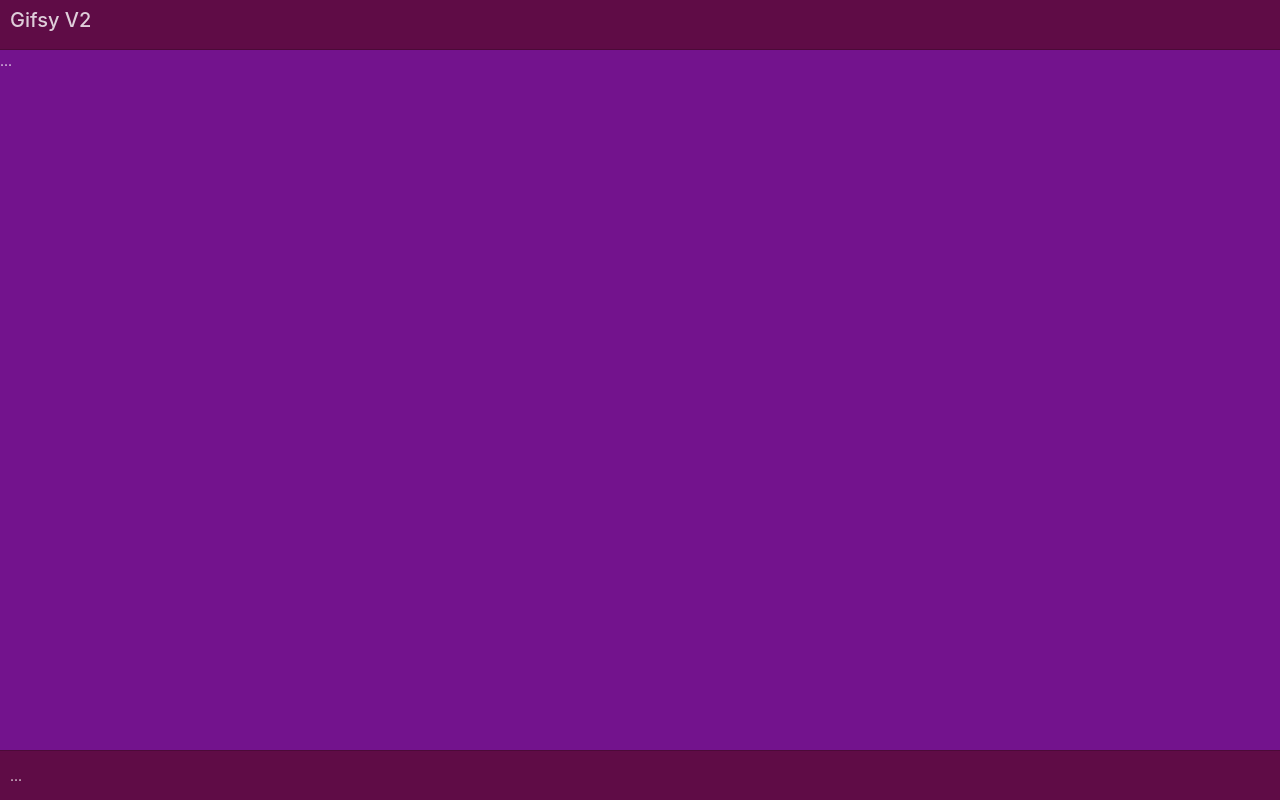
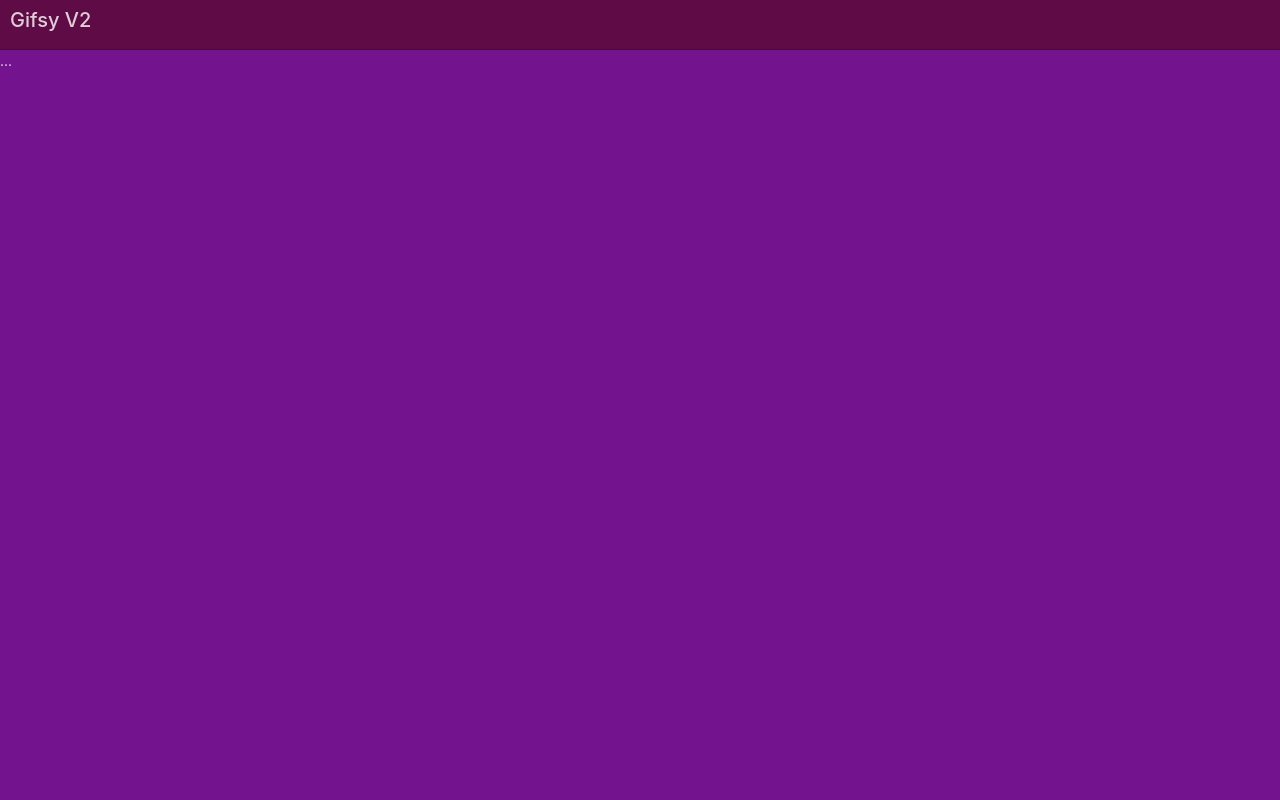
Before and after one commit to devramsean0/gifsyv2web, a plain HTML site: page template.html in a window 1280 px wide. Drawn offline with Linux system fonts and the light colour scheme; files whose address does not match are found by name.

Commit message:
Update template.html

```diff
--- a/template.html
+++ b/template.html
@@ -8,7 +8,7 @@
     <body>
         <!-- Page wrapper with navbar, sidebar, navbar fixed bottom, and sticky alerts (toasts) -->
         <div
-          class="page-wrapper with-navbar with-navbar-fixed-bottom dark-mode"
+          class="page-wrapper with-navbar  dark-mode"
           data-sidebar-type="overlayed-sm-and-down">
           <!-- Sticky alerts (toasts), empty container -->
           <div class="sticky-alerts"></div>
@@ -21,12 +21,12 @@
             ...
           </div>
           <!-- Navbar fixed bottom -->
-          <nav class="navbar navbar-fixed-bottom">
-            ...
-          </nav>
         </div>
 
         <!-- Requires halfmoon.js for toggling sidebar, and toasts -->
         <script src="path/to/halfmoon.js"></script>
       </body>
+      <footer class="credits">
+        <p>Made By <a href="https://sean-outram.xyz">Sean Outram</a></p>
+      </footer>
 </html>
```
